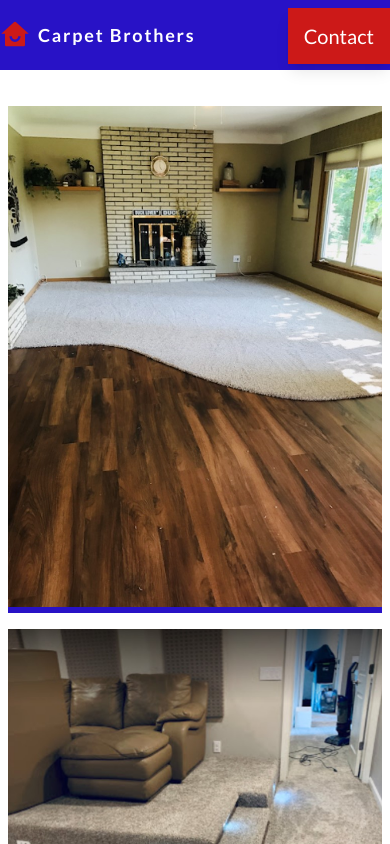
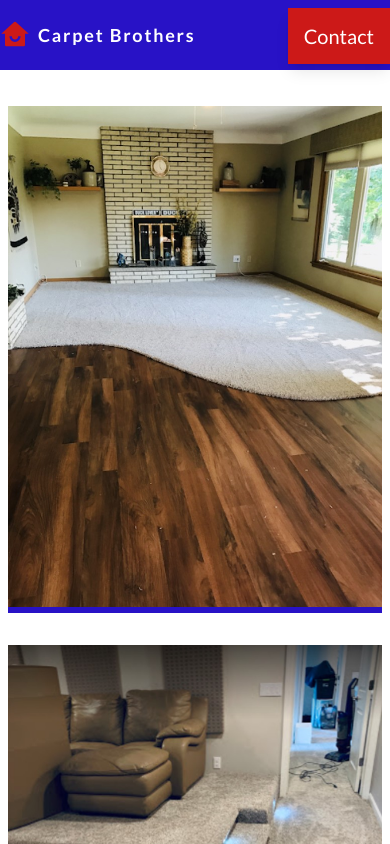
Before and after one commit to latz09/carpet-brothers, a Next.js app: page /our-work in a window 390 px wide. Shown: the top 844 px of the page. Built offline with nearby package versions, Linux system fonts and the light colour scheme.

Commit message:
changed gap of gallery images

```diff
--- a/components/gallery/Gallery.js
+++ b/components/gallery/Gallery.js
@@ -5,7 +5,7 @@ import { galleryImages } from '../../data/galleryImages';
 const Gallery = () => {
 	return (
 		<div className=' max-w-7xl mx-auto px-2 md:px-4 '>
-			<div className='grid xl:grid-cols-2 place-items-center  gap-4  bg-landscape-500 py-9'>
+			<div className='grid xl:grid-cols-2 place-items-center  gap-8 md:gap-4  bg-landscape-500 py-9'>
 				{galleryImages.map((image) => (
 					<div key={uuid()}>
 						<ImageItem image={image} />
```
